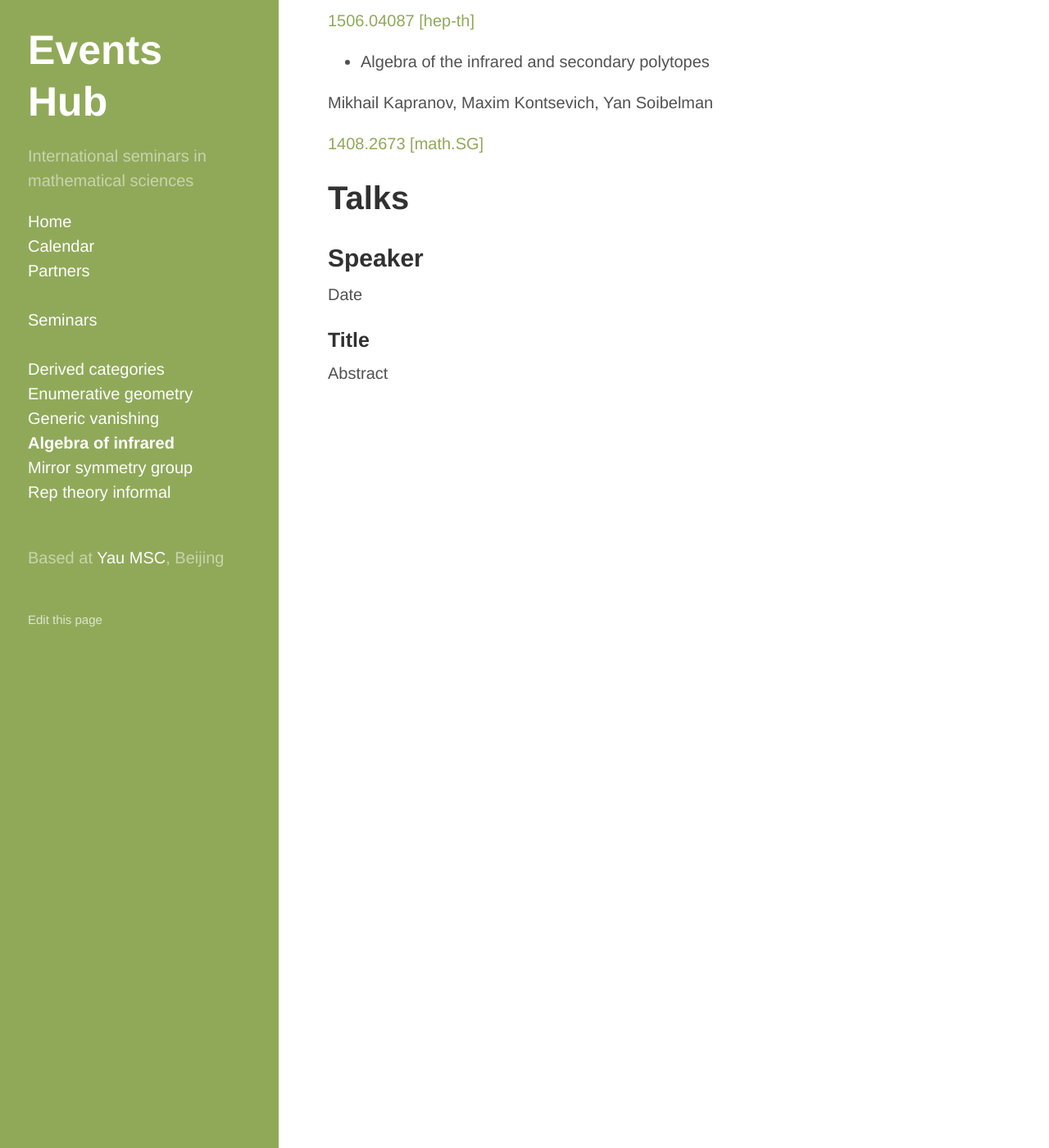
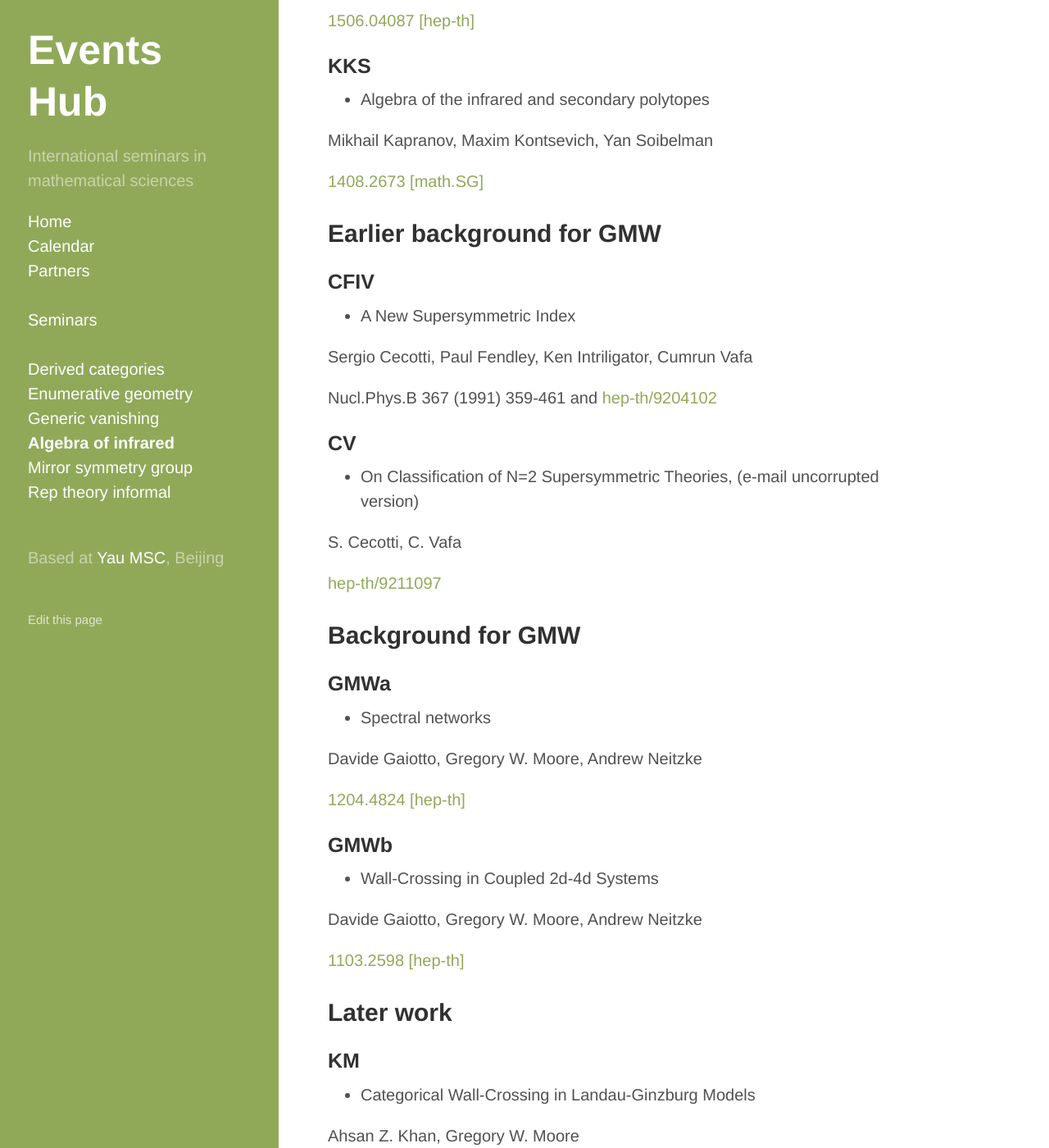
Before and after one commit to yau-msc-events/yau-msc-events.github.io, a Jekyll site: the page built from seminar-ir.md, in a window 1280 px wide and 1400 px high, scrolled down 671 px. Shown: the whole window at 82% size. Built offline with Jekyll 4.4.1, drawn with Linux system fonts in a browser that asks for light colours; some of the changed text lies outside the part shown.

Commit message:
Update seminar-ir.md

```diff
--- a/seminar-ir.md
+++ b/seminar-ir.md
@@ -20,12 +20,81 @@ Davide Gaiotto, Gregory W. Moore, Edward Witten
 
 [1506.04087 [hep-th]](https://arxiv.org/abs/1506.04087)
 
+### KKS
 
 * Algebra of the infrared and secondary polytopes
 
 Mikhail Kapranov, Maxim Kontsevich, Yan Soibelman
 
 [1408.2673 [math.SG]](https://arxiv.org/abs/1408.2673)
+
+
+## Earlier background for GMW
+
+### CFIV
+
+* A New Supersymmetric Index
+
+Sergio Cecotti, Paul Fendley, Ken Intriligator, Cumrun Vafa
+
+Nucl.Phys.B 367 (1991) 359-461 and [hep-th/9204102](https://arxiv.org/abs/hep-th/9204102)
+
+### CV
+
+* On Classification of N=2 Supersymmetric Theories, (e-mail uncorrupted version)
+
+S. Cecotti, C. Vafa
+
+[hep-th/9211097](https://arxiv.org/abs/hep-th/9211097)
+
+
+## Background for GMW
+
+### GMWa
+
+* Spectral networks
+
+Davide Gaiotto, Gregory W. Moore, Andrew Neitzke
+
+[1204.4824 [hep-th]](https://arxiv.org/abs/1204.4824)
+
+### GMWb
+
+* Wall-Crossing in Coupled 2d-4d Systems
+
+Davide Gaiotto, Gregory W. Moore, Andrew Neitzke
+
+[1103.2598 [hep-th]](https://arxiv.org/abs/1103.2598)
+
+
+## Later work
+
+### KM
+
+* Categorical Wall-Crossing in Landau-Ginzburg Models
+
+Ahsan Z. Khan, Gregory W. Moore
+
+[2010.11837 [hep-th]](https://arxiv.org/abs/2010.11837)
+
+### HKS
+
+* Spectral networks and stability conditions for Fukaya categories with coefficients
+
+Fabian Haiden, Ludmil Katzarkov, Carlos Simpson
+
+[arXiv:2112.13623](https://arxiv.org/abs/2112.13623)
+
+
+## Other areas
+
+
+* Fukaya-Seidel categories
+
+* wrapped Fukaya category
+
+* perverse sheaves vs perverse schobers
+
 
 
 # Talks
```
